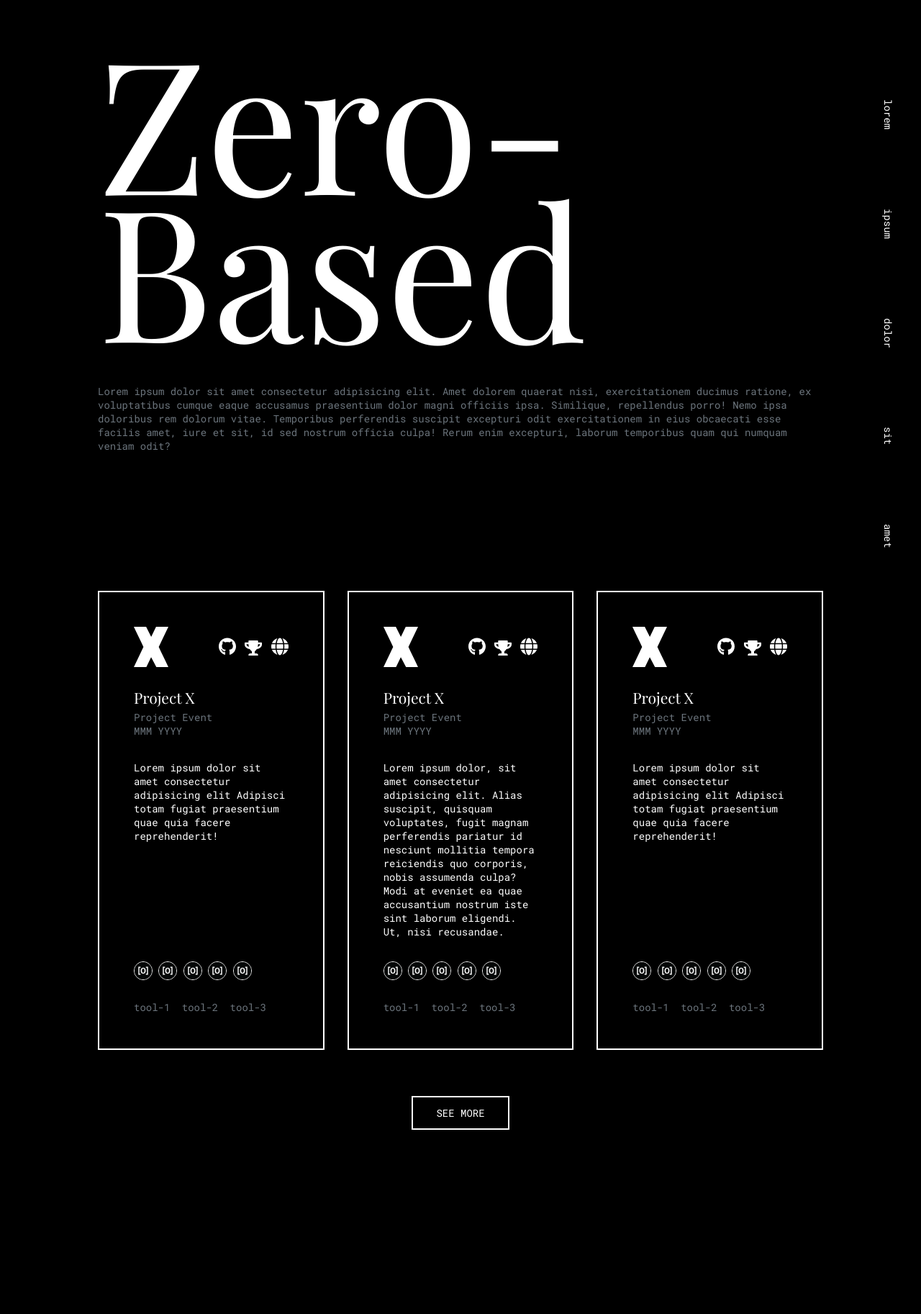
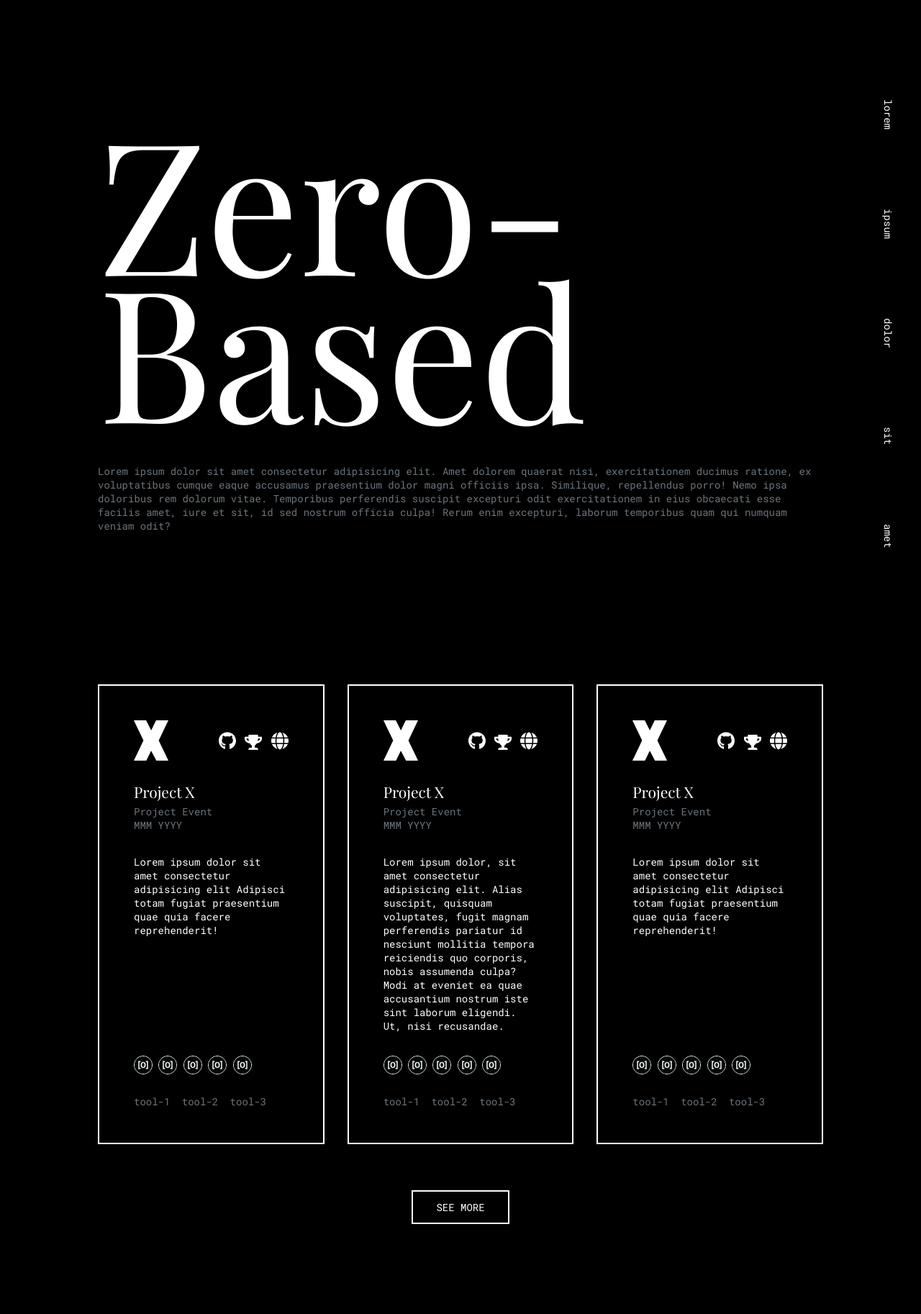
Before and after one commit to zero-based/zero-based.github.io, a Jekyll site: the page built from index.html, in a window 1280 px wide. Shown: the whole page at 72% size. Built offline with Jekyll 4.4.1, drawn with Linux system fonts in a browser that asks for light colours.

Commit message:
Create Sections Layout Style

```diff
--- a/_sass/_main.scss
+++ b/_sass/_main.scss
@@ -12,7 +12,7 @@
 @import 'layout/cards-container';
 @import 'layout/footer';
 @import 'layout/header';
-@import 'layout/projects';
+@import 'layout/sections';
 
 @import 'components/button';
 @import 'components/project-card';
--- a/_sass/base/_reset.scss
+++ b/_sass/base/_reset.scss
@@ -17,11 +17,6 @@ body {
   color: $gray;
 }
 
-section {
-  margin-top: 5vw;
-  margin-bottom: 15vw;
-}
-
 ::selection {
   background: $white;
   color: $black;
--- a/_sass/layout/_projects.scss
+++ /dev/null
@@ -1,5 +0,0 @@
-.Projects {
-  display: flex;
-  flex-direction: column;
-  align-items: center;
-}
--- /dev/null
+++ b/_sass/layout/_sections.scss
@@ -0,0 +1,14 @@
+section {
+  min-height: 100vh;
+  padding: 32px 0;
+  box-sizing: border-box;
+  display: flex;
+  justify-content: center;
+}
+
+.Container {
+  margin: auto;
+  display: flex;
+  flex-direction: column;
+  align-items: center;
+}
--- a/index.html
+++ b/index.html
@@ -2,23 +2,28 @@
 layout: default
 ---
 <section class="Header">
+  <div class="Container">
     <h1>Zero-Based</h1>
     <h4>
       Lorem ipsum dolor sit amet consectetur adipisicing elit. Amet dolorem quaerat nisi, exercitationem ducimus
-    ratione, ex voluptatibus cumque eaque accusamus praesentium dolor magni officiis ipsa. Similique, repellendus porro!
+      ratione, ex voluptatibus cumque eaque accusamus praesentium dolor magni officiis ipsa. Similique, repellendus
+      porro!
       Nemo ipsa doloribus rem dolorum vitae. Temporibus perferendis suscipit excepturi odit exercitationem in eius
       obcaecati esse facilis amet, iure et sit, id sed nostrum officia culpa! Rerum enim excepturi, laborum temporibus
       quam qui numquam veniam odit?
     </h4>
+  </div>
 </section>
 
-<section class="Projects">
+<section>
+  <div class="Container">
     <div class="CardsContainer">
       {% for project in site.data.projects %}
       {% include project-card.html %}
       {% endfor %}
     </div>
     <a class="Button Button--extraMargins">See more</a>
+  </div>
 </section>
 
 <footer>
```
Lines whose indentation alone changed are shown as unchanged.
